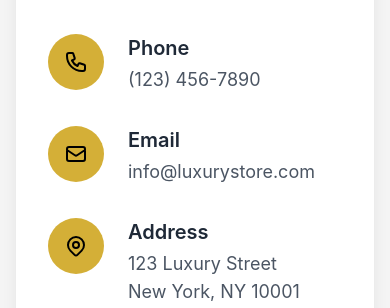
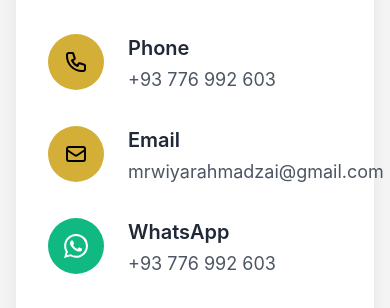
Before and after one commit to WiyarAhmadZai/Bazario-front, a React (Vite) app: page /contact in a window 390 px wide. Shown: the part 730-1038 px from the top of the page. Built offline with nearby package versions, Linux system fonts and the light colour scheme.

Commit message:
feat(contact): update contact info and add WhatsApp section
- Changed phone number to +93 776 992 603
- Updated email address to mrwiyarahmadzai@gmail.com
- Added WhatsApp contact section with icon and phone number
- Included hover effect on WhatsApp icon container for better UX

```diff
--- a/src/pages/Contact.jsx
+++ b/src/pages/Contact.jsx
@@ -68,7 +68,7 @@
                   </div>
                   <div className="ml-6">
                     <h3 className="text-xl font-semibold text-gray-800 mb-1">Phone</h3>
-                    <p className="text-gray-600 text-lg">(123) 456-7890</p>
+                    <p className="text-gray-600 text-lg">+93 776 992 603</p>
                   </div>
                 </div>
 
@@ -80,7 +80,19 @@
                   </div>
                   <div className="ml-6">
                     <h3 className="text-xl font-semibold text-gray-800 mb-1">Email</h3>
-                    <p className="text-gray-600 text-lg">info@luxurystore.com</p>
+                    <p className="text-gray-600 text-lg">mrwiyarahmadzai@gmail.com</p>
+                  </div>
+                </div>
+
+                <div className="flex items-start group">
+                  <div className="flex-shrink-0 bg-green-500 h-14 w-14 rounded-full flex items-center justify-center transition-all duration-300 group-hover:bg-green-600">
+                    <svg xmlns="http://www.w3.org/2000/svg" className="h-6 w-6 text-white" fill="currentColor" viewBox="0 0 24 24">
+                      <path d="M17.472 14.382c-.297-.149-1.758-.867-2.03-.967-.273-.099-.471-.148-.67.15-.197.297-.767.966-.94 1.164-.173.199-.347.223-.644.075-.297-.15-1.255-.463-2.39-1.475-.883-.788-1.48-1.761-1.653-2.059-.173-.297-.018-.458.13-.606.134-.133.298-.347.446-.52.149-.174.198-.298.298-.497.099-.198.05-.371-.025-.52-.075-.149-.669-1.612-.916-2.207-.242-.579-.487-.5-.669-.51-.173-.008-.371-.01-.57-.01-.198 0-.52.074-.792.372-.272.297-1.04 1.016-1.04 2.479 0 1.462 1.065 2.875 1.213 3.074.149.198 2.096 3.2 5.077 4.487.709.306 1.262.489 1.694.625.712.227 1.36.195 1.871.118.571-.085 1.758-.719 2.006-1.413.248-.694.248-1.289.173-1.413-.074-.124-.272-.198-.57-.347m-5.421 7.403h-.004a9.87 9.87 0 01-5.031-1.378l-.361-.214-3.741.982.998-3.648-.235-.374a9.86 9.86 0 01-1.51-5.26c.001-5.45 4.436-9.884 9.888-9.884 2.64 0 5.122 1.03 6.988 2.898a9.825 9.825 0 012.893 6.994c-.003 5.45-4.437 9.884-9.885 9.884m8.413-18.297A11.815 11.815 0 0012.05 0C5.495 0 .16 5.335.157 11.892c0 2.096.547 4.142 1.588 5.945L.057 24l6.305-1.654a11.882 11.882 0 005.683 1.448h.005c6.554 0 11.890-5.335 11.893-11.893A11.821 11.821 0 0020.893 3.386"/>
+                    </svg>
+                  </div>
+                  <div className="ml-6">
+                    <h3 className="text-xl font-semibold text-gray-800 mb-1">WhatsApp</h3>
+                    <p className="text-gray-600 text-lg">+93 776 992 603</p>
                   </div>
                 </div>
 
```
